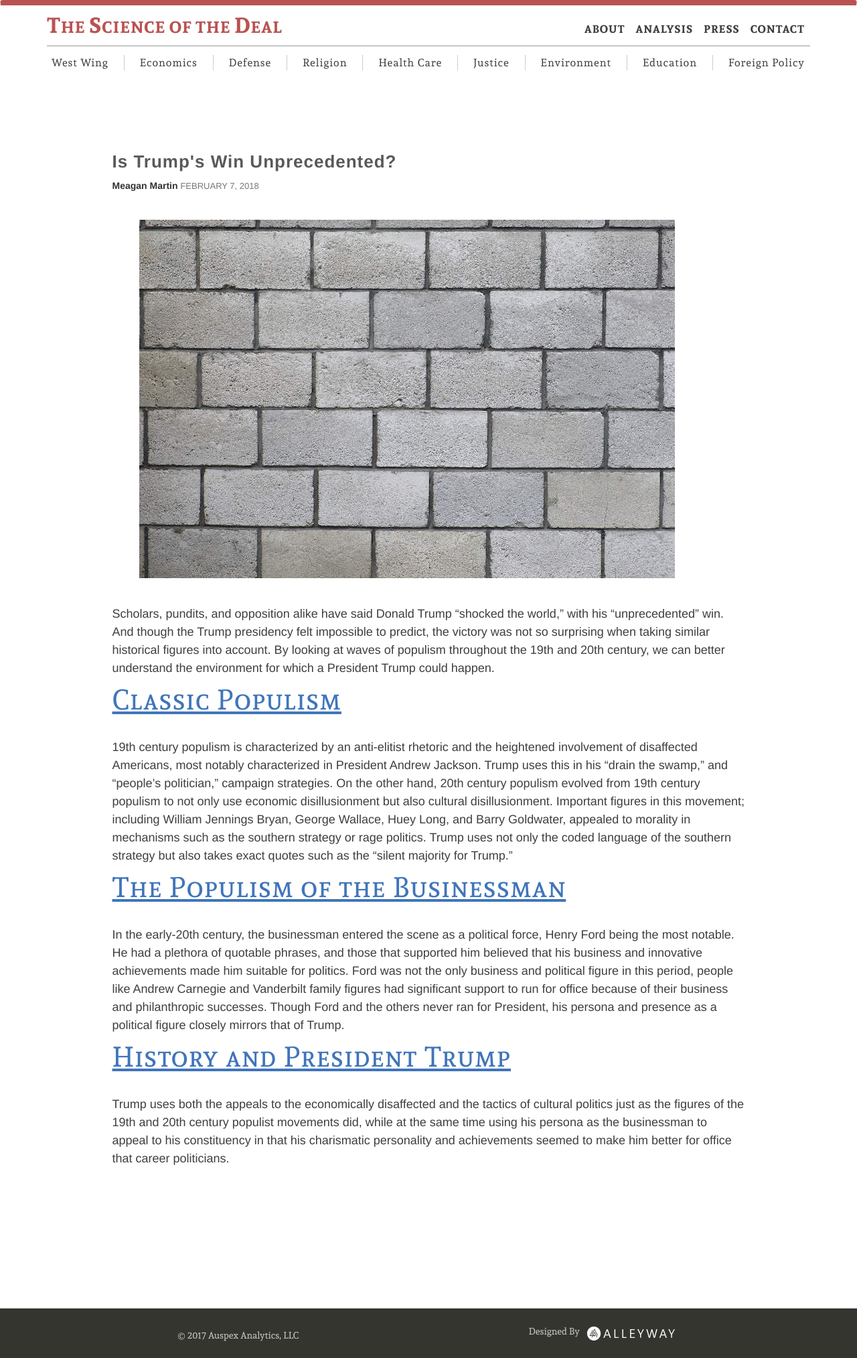
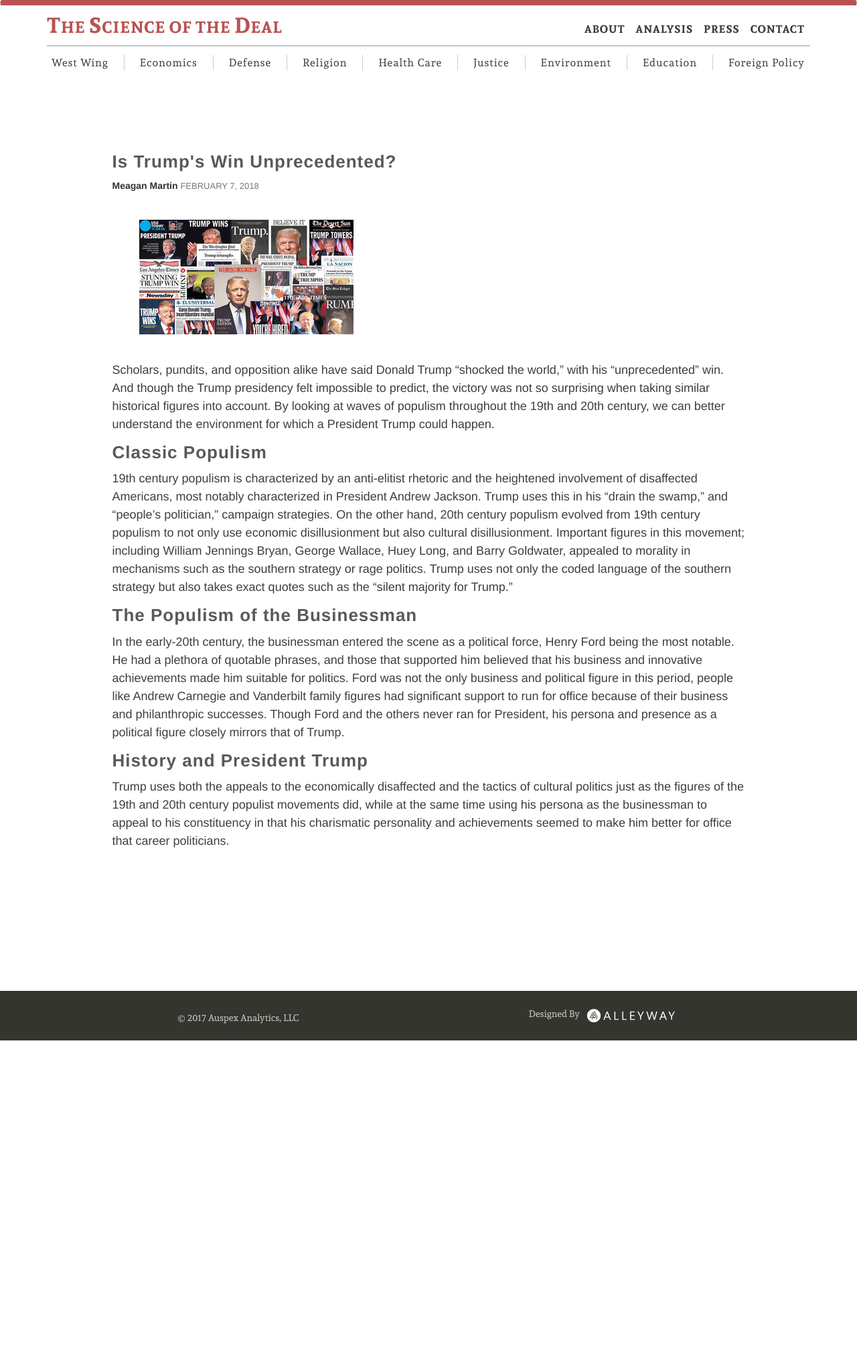
Before and after one commit to alleyway/thescienceofthedeal, a Jekyll site: the page built from _posts/2018-02-07-is-trumps-win-unprecedented.html, in a window 1280 px wide. Shown: the whole page at 67% size. Built offline with Jekyll 4.4.1, drawn with Linux system fonts in a browser that asks for light colours; after the commit the page ends 1553 px from its top, so only the background shows below that.

Commit message:
unprecedented formatting

```diff
--- a/_posts/2018-02-07-is-trumps-win-unprecedented.html
+++ b/_posts/2018-02-07-is-trumps-win-unprecedented.html
@@ -13,19 +13,19 @@
     - betatagtest
 ---
 
-<img src="/img/wall_header.jpg" class="img-responsive" style="margin: 40px ; " alt="Trump Wall" />
+<img src="/img/WW_History_Pic.jpeg" class="img-responsive" style="margin: 40px ; " alt="Unprecedented" />
 
 
 <p>Scholars, pundits, and opposition alike have said Donald Trump “shocked the world,” with his “unprecedented” win. And though the Trump presidency felt impossible to predict, the victory was not so surprising when taking similar historical figures into account. By looking at waves of populism throughout the 19th and 20th century, we can better understand the environment for which a President Trump could happen.</p>
 
-<h2>Classic Populism</h2>
+<h4>Classic Populism</h4>
 
 <p>19th century populism is characterized by an anti-elitist rhetoric and the heightened involvement of disaffected Americans, most notably characterized in President Andrew Jackson. Trump uses this in his “drain the swamp,” and “people’s politician,” campaign strategies. On the other hand, 20th century populism evolved from 19th century populism to not only use economic disillusionment but also cultural disillusionment. Important figures in this movement; including William Jennings Bryan, George Wallace, Huey Long, and Barry Goldwater, appealed to morality in mechanisms such as the southern strategy or rage politics. Trump uses not only the coded language of the southern strategy but also takes exact quotes such as the “silent majority for Trump.”</p>
 
-<h2>The Populism of the Businessman</h2>
+<h4>The Populism of the Businessman</h4>
 
 <p>In the early-20th century, the businessman entered the scene as a political force, Henry Ford being the most notable. He had a plethora of quotable phrases, and those that supported him believed that his business and innovative achievements made him suitable for politics. Ford was not the only business and political figure in this period, people like Andrew Carnegie and Vanderbilt family figures had significant support to run for office because of their business and philanthropic successes. Though Ford and the others never ran for President, his persona and presence as a political figure closely mirrors that of Trump.</p>
 
-<h2>History and President Trump</h2>
+<h4>History and President Trump</h4>
 
 <p>Trump uses both the appeals to the economically disaffected and the tactics of cultural politics just as the figures of the 19th and 20th century populist movements did, while at the same time using his persona as the businessman to appeal to his constituency in that his charismatic personality and achievements seemed to make him better for office that career politicians.</p>
```
Also changed, not shown: img/WW_History_Pic.jpeg (added).
